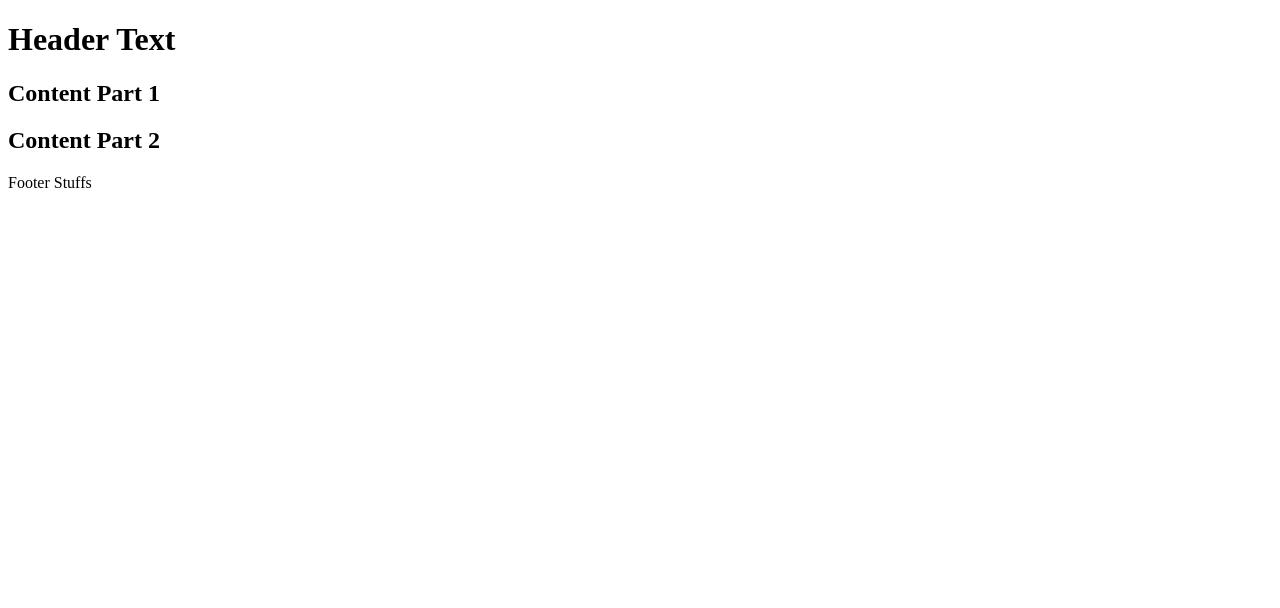
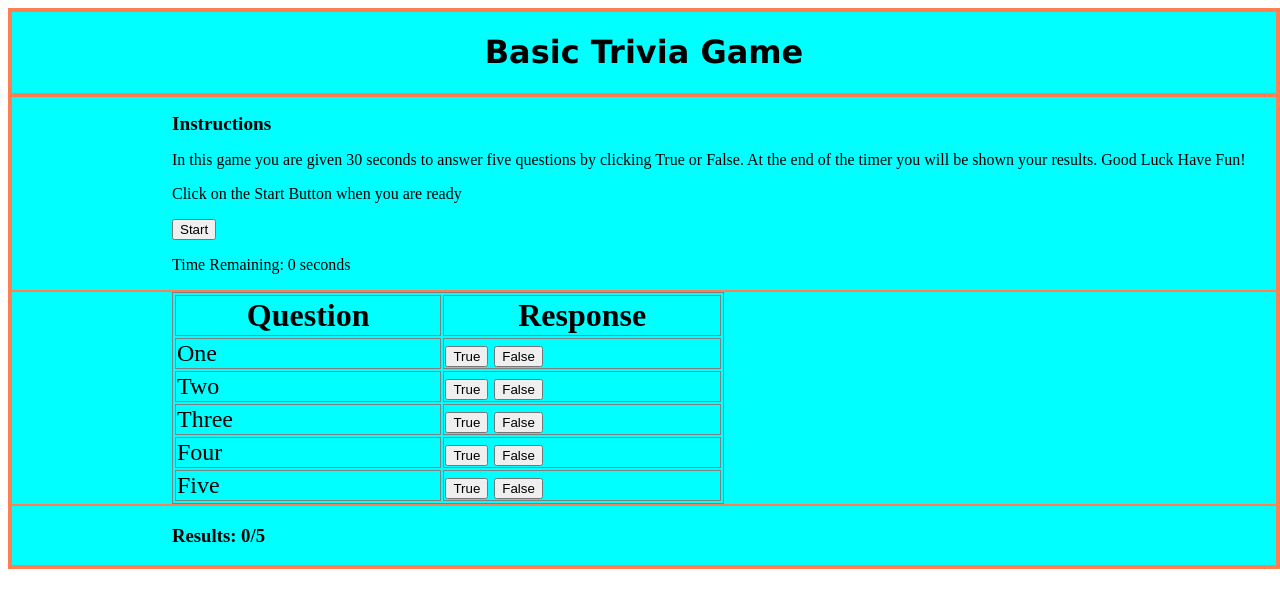
Before and after one commit to JDLyford/TriviaGame, a plain HTML site: page index.html in a window 1280 px wide. Drawn offline with nearby package versions, Linux system fonts and the light colour scheme.

Commit message:
base html/css

```diff
--- a/assets/css/style.css
+++ b/assets/css/style.css
@@ -0,0 +1,54 @@
+.container {
+    width: 100%;
+    background-color: aqua;
+    border: 4px solid coral;
+}
+
+.header {
+    border-bottom: 4px solid coral;
+    text-align: center;
+    font-family: 'Lucida Sans';
+}
+
+.about {
+    border-bottom: 2px solid coral;
+}
+
+h2 {
+    margin-left: 10rem;
+    font-size: 1.2rem;
+}
+
+p {
+    margin-left: 10rem;
+}
+
+.quiz {
+    margin-left: 10rem;
+}
+
+table {
+    border: 1px solid grey;
+}
+
+th {
+    border: 1px solid grey;
+    font-size: 2rem;
+}
+
+td {
+    font-size: 1.5rem;
+    border: 1px solid grey;
+}
+
+.results {
+    border-top: 2px solid coral;
+}
+
+h3 {
+    margin-left: 10rem;
+}
+
+.start {
+    margin-left: 10rem;
+}
--- a/assets/javascript/app.js
+++ b/assets/javascript/app.js
@@ -0,0 +1,8 @@
+var score = 0;
+var isChosen = false;
+var choice = null;
+var time = 0;
+
+$("#1a").on('click', function () {
+    alert("Hello World");
+})
--- a/index.html
+++ b/index.html
@@ -5,19 +5,70 @@
     <meta name="viewport" content="width=<device-width>, initial-scale=1.0">
     <meta http-equiv="X-UA-Compatible" content="ie=edge">
     <title>Document</title>
+    <link rel="stylesheet" href="assets/css/style.css">
+    <script src="https://cdnjs.cloudflare.com/ajax/libs/jquery/3.2.1/jquery.min.js"></script>
+
 </head>
 <body>
     <div class="container">
         <div class="header">
-            <h1>Header Text</h1>
+            <h1>Basic Trivia Game</h1>
         </div>
-        <div class="content">
-            <h2>Content Part 1</h2>
-            <h2>Content Part 2</h2>
+        <div class="about">
+            <h2>Instructions</h2>
+            <p>In this game you are given 30 seconds to answer five questions by clicking True or False. At the end of the timer you will be shown your results. Good Luck Have Fun!</p>
+            <p>Click on the Start Button when you are ready</p>
+            <button class="start">Start</button>
+            <p>Time Remaining: <span class="time">0</span> seconds</p>
+
         </div>
-        <div class="footer">
-            <p>Footer Stuffs</p>
+        <div class="quiz">
+            <table style="width:50%">
+                <tr>
+                    <th>Question</th>
+                    <th>Response</th>
+                </tr>
+                <tr>
+                    <td>One</td>
+                    <td>
+                        <button id="1a">True</button>
+                        <button>False</button>
+                    </td>
+                </tr>
+                <tr>
+                    <td>Two</td>
+                    <td>
+                        <button>True</button>
+                        <button>False</button>
+                    </td>
+                 <tr>
+                    <td>Three</td>
+                    <td>
+                        <button>True</button>
+                        <button>False</button>
+                    </td>
+                </tr>
+                 <tr>
+                    <td>Four</td>
+                    <td>
+                        <button>True</button>
+                        <button>False</button>
+                    </td>
+                </tr>
+                 <tr>
+                    <td>Five</td>
+                    <td>
+                        <button>True</button>
+                        <button>False</button>
+                    </td>
+                </tr>
+                </tr>
+            </table>
+        </div>
+        <div class="results">
+            <h3>Results: <span class="result">0</span>/5</h3>
         </div>
     </div>
+<script type="text/javascript" src="assets/javascript/app.js"></script>
 </body>
 </html>
```
